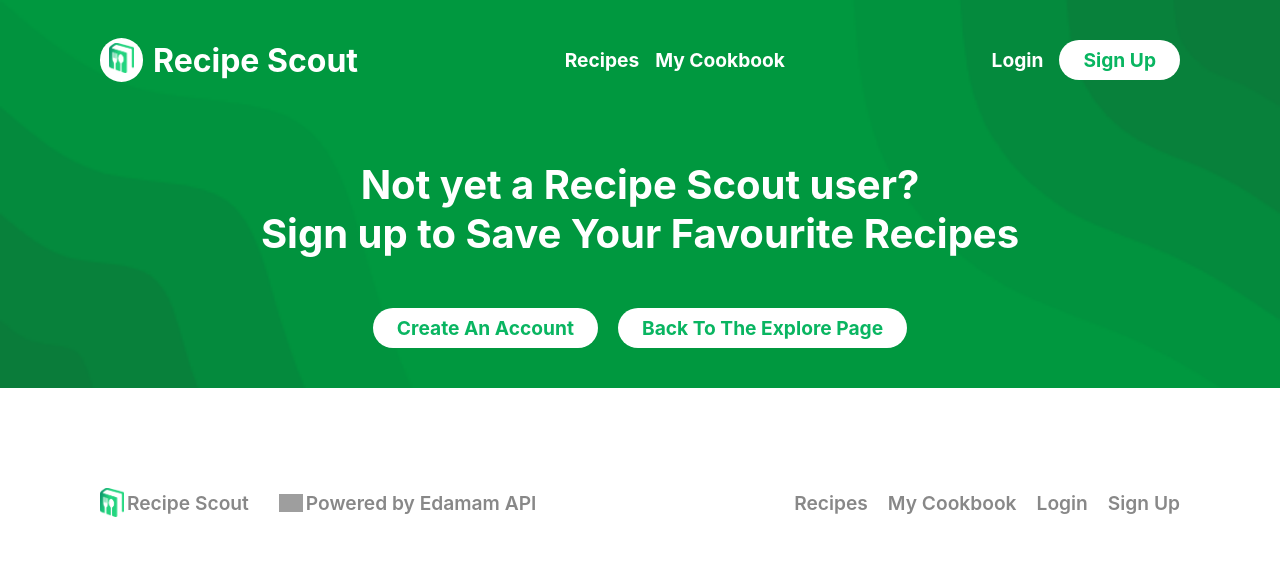
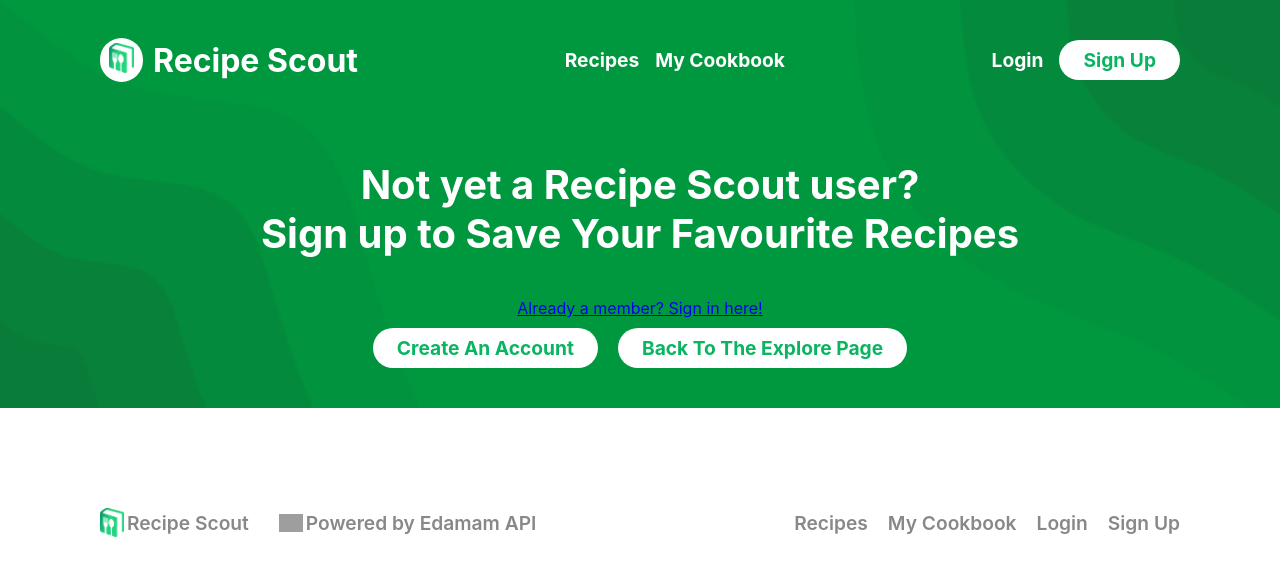
Before and after one commit to katymolloy/recipe-scout, a React (Create React App) app: page /cookbook in a window 1280 px wide. Shown: the top 576 px of the page. Built offline with nearby package versions, Linux system fonts and the light colour scheme; grey boxes are pictures that could not be loaded.

Commit message:
Login page link added to cookbook page

```diff
--- a/src/Pages/Cookbook/index.js
+++ b/src/Pages/Cookbook/index.js
@@ -71,6 +71,7 @@ export default function Cookbook({ isLoggedIn, currentUser, changeLogin }) {
                     :
                     <div className="hero register">
                         <h3>Not yet a Recipe Scout user? <br></br>Sign up to Save Your Favourite Recipes</h3>
+                        <Link to={'/login'}>Already a member? Sign in here!</Link>
                         <div className="pleaseRegister">
                             <Link to={'/register'}>Create An Account</Link>
                             <Link to={'/'}>Back To The Explore Page</Link>
```
